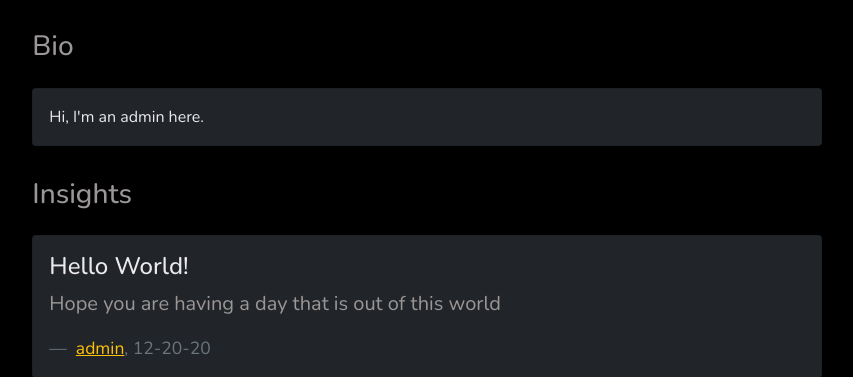
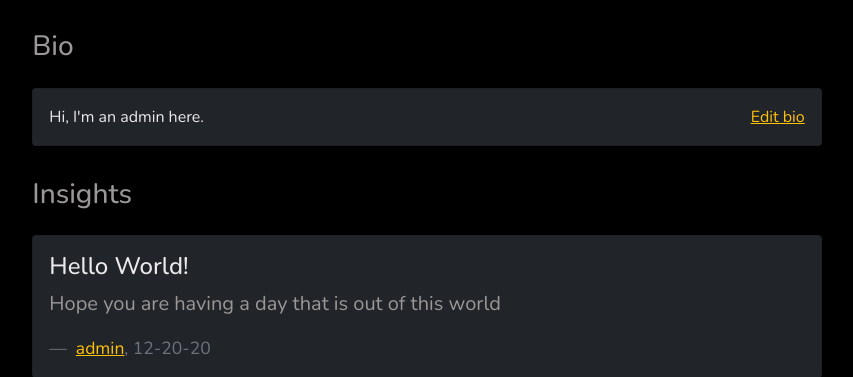
Before and after one commit to brighamandersen/no-end-insight, a Flask app: page /profile in a window 1280 px wide. Shown: the part 152-529 px from the top of the page, without its empty margins (213-1066 px from the left). Run offline with Flask 2, Linux system fonts and the light colour scheme; a user stored in the database is signed in; data comes from the database, SQL or seed files in the repository; both versions use the stored data as it was after the commit; some libraries are stand-ins or nearby versions.

Commit message:
Add basic edit bio functionality

```diff
--- a/app.py
+++ b/app.py
@@ -160,5 +160,25 @@ def api_post():
     return redirect(url_for("index"))
 
 
+@app.route("/api/update-bio", methods=['POST'])
+def api_update_bio():
+    auth_user = User.query.get(session.get('user_id'))
+    # Give a 401 unauthorized error if not signed in
+    if not auth_user:
+        abort(401)
+
+    new_bio = request.form.get('bio')
+
+    if new_bio:
+        auth_user.bio = new_bio
+        db.session.commit()
+        flash('Bio updated successfully', 'success')
+    else:
+        flash('Invalid bio data', 'error')
+
+    # Refresh profile page
+    return redirect(url_for("profile"))
+
+
 if __name__ == "__main__":
     app.run(debug=True)
--- /dev/null
+++ b/static/js/profile.js
@@ -0,0 +1,33 @@
+document.getElementById('edit-bio-link').addEventListener('click', function(event) {
+  event.preventDefault(); // Prevent the default link behavior
+
+  const newBio = prompt('Change your bio here');
+
+  if (newBio) {
+    // Populate the hidden input field with the bio value
+    document.getElementById("bio-input").value = newBio;
+
+    document.getElementById("bio-form").submit();
+
+      // // Send the POST request to the Flask endpoint
+      // fetch('/api/update-bio', {
+      //   method: 'POST',
+      //   headers: {
+      //     'Content-Type': 'application/x-www-form-urlencoded',
+      //   },
+      //   body: 'bio=' + encodeURIComponent(newBio),
+      // })
+      // .then((res) => {
+      //   // Handle the response from the Flask endpoint
+      //   if (res.ok) {
+      //     console.log('bio updated successfully');
+      //   } else {
+      //     console.log('error updating bio');
+      //   }
+      // })
+      // .catch((err) => {
+      //   console.log('Error:', err);
+      // });
+    }
+
+});
--- a/templates/profile.html
+++ b/templates/profile.html
@@ -28,13 +28,34 @@
   <div class="py-4">
     <section>
       <h3 class="dark-text">Bio</h3>
+      {% with messages = get_flashed_messages() %} {% if messages %} {% if
+      'error' in messages[0] %}
+      <div class="alert alert-danger my-4" role="alert">{{ messages[0] }}</div>
+      {% elif 'success' in messages[0] %}
+      <div class="alert alert-success my-4" role="alert">{{ messages[0] }}</div>
+      {% else %}
+      <div class="alert alert-info my-4" role="alert">{{ messages[0] }}</div>
+      {% endif %} {% endif %} {% endwith %}
       <div class="card bg-dark my-4">
-        <div class="card-body">{{ view_user.bio }}</div>
+        <form
+          id="bio-form"
+          action="{{ url_for('api_update_bio') }}"
+          method="POST"
+        >
+          <div class="card-body d-flex">
+            <div class="flex-grow-1">{{ view_user.bio }}</div>
+            <a id="edit-bio-link" class="icon-link ms-auto" href="#"
+              >Edit bio</a
+            >
+            <!-- Hidden field to store the bio input value -->
+            <input type="hidden" id="bio-input" name="bio" />
+          </div>
+        </form>
       </div>
     </section>
     <section class="pt-2">
       <h3 class="dark-text">Insights</h3>
-      {% for insight in view_user.insights %}
+      {% if view_user.insights %} {% for insight in view_user.insights %}
       <div class="card bg-dark my-4">
         <div class="card-body">
           <h4 class="card-title">{{ insight.title }}</h4>
@@ -49,8 +70,15 @@
           </blockquote>
         </div>
       </div>
-      {% endfor %}
+      {% endfor %} {% else %}
+      <p class="text-muted my-4">
+        No insights available.
+        <a href="{{ url_for('post') }}">Post about one!</a>
+      </p>
+      {% endif %}
     </section>
   </div>
 </main>
+{% endblock %} {% block scripts %}
+<script src="{{ url_for('static', filename='js/profile.js') }}"></script>
 {% endblock %}
```
Also changed, not shown: app.db.
